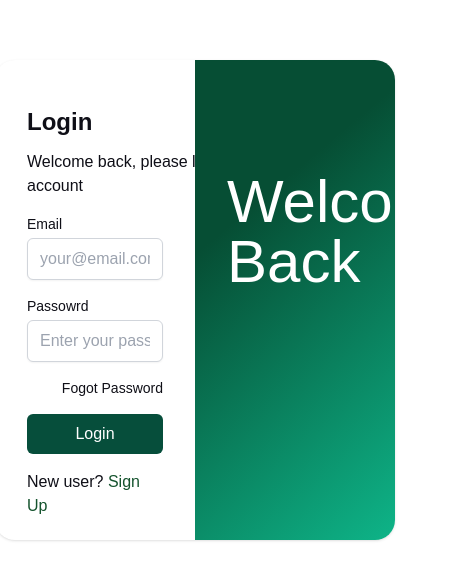
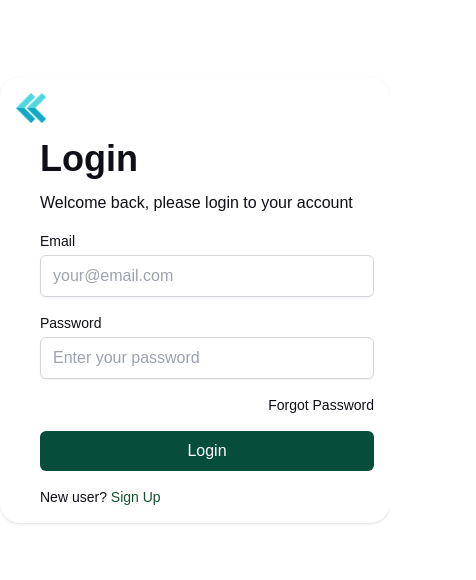
Before and after one commit to mulbahoplanojames/hackathon_project, a Next.js app: page /login in a window 390 px wide. Shown: the part 122-702 px from the top of the page, 476 px wide, since content can reach past the window. Built offline with nearby package versions, Linux system fonts and the light colour scheme.

Commit message:
finished working on the login form and it's responsiveness

```diff
--- a/src/app/(auth)/login/page.tsx
+++ b/src/app/(auth)/login/page.tsx
@@ -1,7 +1,8 @@
 "use client";
 import { Button } from "@/components/ui/button";
+import Image from "next/image";
 import Link from "next/link";
-import {useState} from "react";
+import { useState } from "react";
 
 const LogIn = () => {
   const [email, setEmail] = useState("");
@@ -9,20 +10,22 @@ const LogIn = () => {
 
   const handleLogin = (event: React.FormEvent) => {
     event.preventDefault();
-    console.log('Email', email);
-    console.log('Password', password);
+    console.log("Email", email);
+    console.log("Password", password);
   };
   return (
     <>
-      <section className="flex h-[30rem] w-[60rem] bg-white rounded-[20px] shadow">
-        <div className="w-1/2 p-8 flex flex-col justify-center">
-          <Link href="/">
-            <button></button>
+      <section className="flex flex-col sm:flex-row h-auto sm:h-[35rem] w-full sm:w-[60rem] bg-white rounded-[20px] shadow">
+
+        <div className="w-full sm:w-1/2 p-4 sm:p-8 flex flex-col justify-center">
+          <Link href="/" className="mb-4">
+            <Image src="/Left chevron.svg" alt="" width={30} height={20} />
           </Link>
-
-          <form onSubmit={handleLogin} className="">
-            <h1 className="text-2xl font-bold text-text_light">Login</h1>
-            <h4 className="text-text_light mt-3 w-64">
+          <form onSubmit={handleLogin} className="pl-6">
+            <h1 className="text-4xl sm:text-5xl font-bold text-text_light">
+              Login
+            </h1>
+            <h4 className="text-text_light mt-3 w-full sm:w-64">
               Welcome back, please login to your account
             </h4>
             <div className="mt-4">
@@ -47,7 +50,7 @@ const LogIn = () => {
                 className="block text-sm font-medium text-text_light mt-4"
                 htmlFor="password"
               >
-                Passowrd
+                Password
               </label>
               <input
                 id="password"
@@ -61,9 +64,9 @@ const LogIn = () => {
             <div className="mt-4">
               <a
                 href="#"
-                className="text-sm text-text_light  hover:text-green-800 flex justify-end"
+                className="text-sm text-text_light hover:text-green-800 flex justify-end"
               >
-                Fogot Password
+                Forgot Password
               </a>
             </div>
             <button
@@ -72,7 +75,7 @@ const LogIn = () => {
             >
               Login
             </button>
-            <h3 className="mt-4 text-text_light">
+            <h3 className="mt-4 text-sm text-text_light">
               New user?{" "}
               <a href="#" className="text-green-900">
                 Sign Up
@@ -84,9 +87,9 @@ const LogIn = () => {
           style={{
             background: "linear-gradient(140deg, #064e34 30%, #0eb488 100%)",
           }}
-          className="w-1/2 flex items-start justify-start pt-28 pl-8 rounded-r-[20px]"
+          className="hidden sm:flex w-full sm:w-1/2 items-start justify-start pt-8 sm:pt-28 pl-4 sm:pl-8 rounded-b-[20px] sm:rounded-r-[20px] sm:rounded-bl-none"
         >
-          <h1 className="text-white w-[3rem] text-6xl">Welcome Back</h1>
+          <h1 className="text-white w-56 text-4xl sm:text-6xl">Welcome Back</h1>
         </div>
       </section>
     </>
```
Also changed, not shown: public/Left chevron.svg (added).
